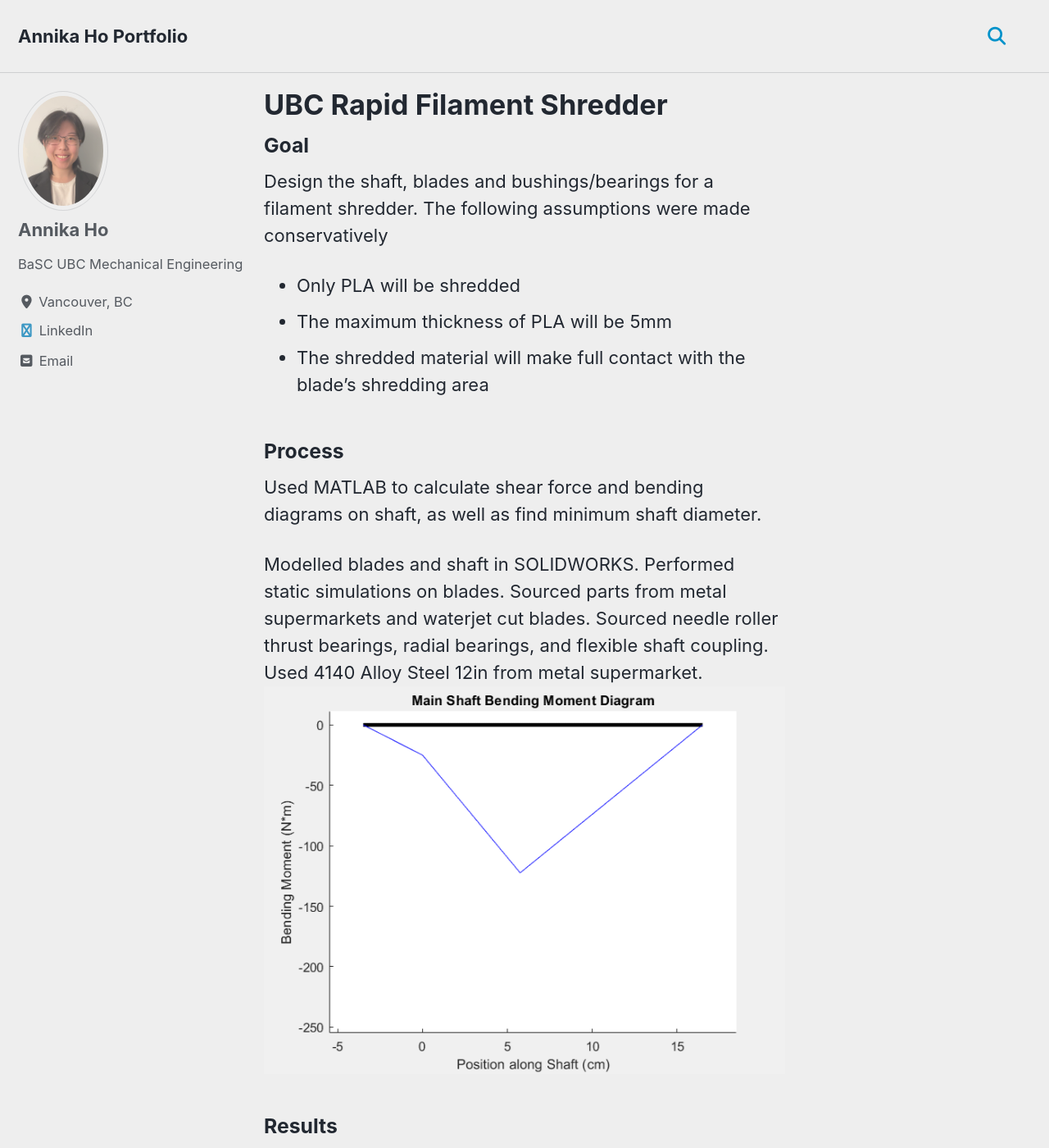
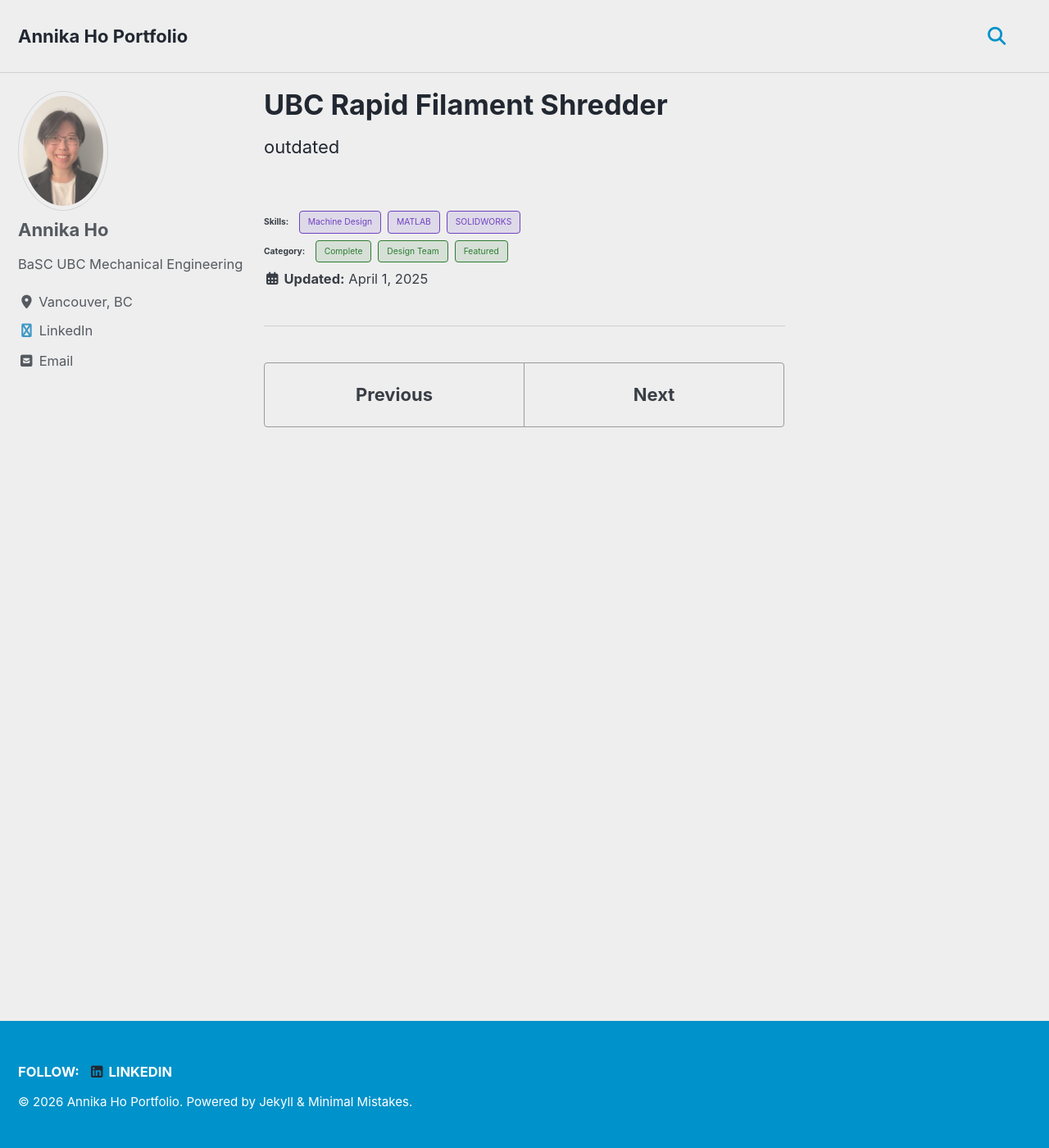
Before and after one commit to kakaho1000/portfolio, a Jekyll site: the page built from _posts/2025-04-01-shredder.md, in a window 1280 px wide and 1400 px high. Shown: the whole window at 82% size. Built offline with Jekyll 4.4.1, drawn with Linux system fonts in a browser that asks for light colours; cached includes are drawn as plain includes; some of the changed text lies outside the part shown.

Commit message:
archived old posts

```diff
--- a/_posts/2025-04-01-shredder.md
+++ b/_posts/2025-04-01-shredder.md
@@ -1,7 +1,5 @@
 ---
 title: "UBC Rapid Filament Shredder"
-header:
-    teaser: /assets/images/shredder_blade_sim.png
 categories:
   - Design Team
   - Featured
@@ -12,21 +10,4 @@ tags:
   - Machine Design
 ---
 
-### Goal
-Design the shaft, blades and bushings/bearings for a filament shredder. The following assumptions were made conservatively
-
-- Only PLA will be shredded
-- The maximum thickness of PLA will be 5mm
-- The shredded material will make full contact with the blade's shredding area
-
-### Process
-Used MATLAB to calculate shear force and bending diagrams on shaft, as well as find minimum shaft diameter.
-
-Modelled blades and shaft in SOLIDWORKS. Performed static simulations on blades. Sourced parts from metal supermarkets and waterjet cut blades. Sourced needle roller thrust bearings, radial bearings, and flexible shaft coupling. Used 4140 Alloy Steel 12in from metal supermarket.
-![Shredder Blade](/assets/images/shredder_bending_diagram.png)
-
-### Results
-Specs
-
-### Retrospection
-Should have analyzed for resonant frequency, as well as fatigue. Shaft should be filleted at changes in diameter to reduce stress concentrations.
+outdated
```
Also changed, not shown: _posts/2022-09-01-maglev.md (+1 -4 lines), _posts/2023-11-30-mech368.md (+1 -4 lines), _posts/2026-04-06-capstone.md (+1 -10 lines), assets/images/conveyor.png (added).
